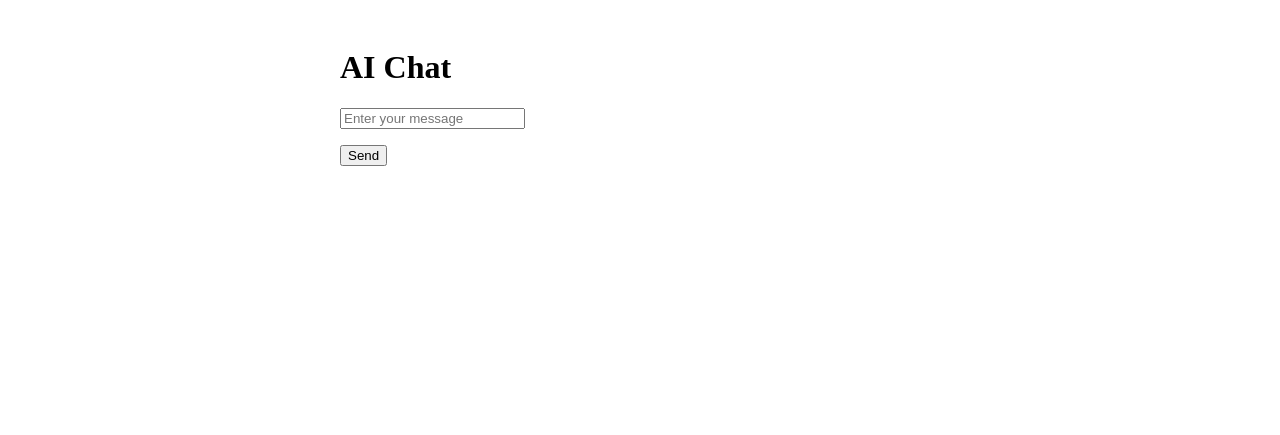
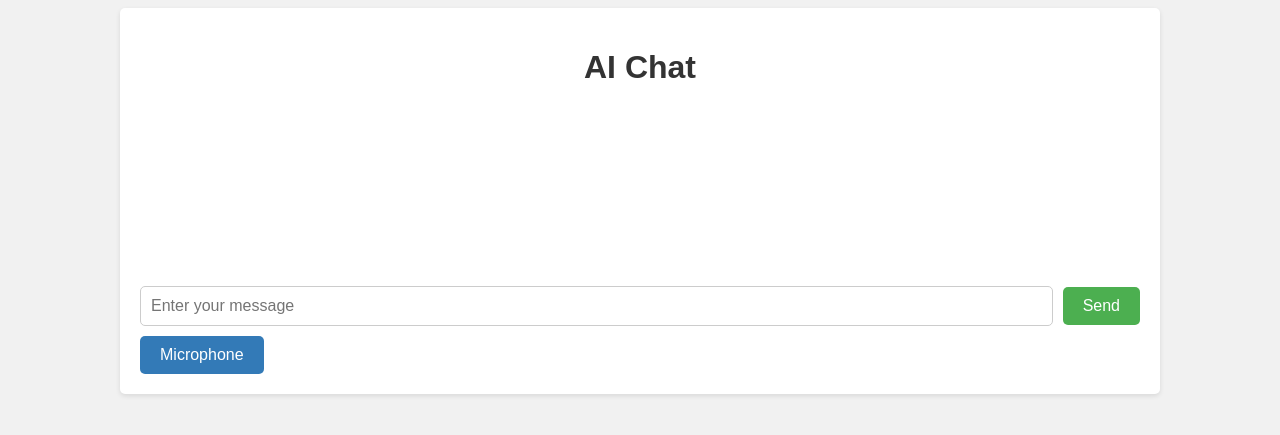
Before and after one commit to oksanaaam/ai_assistant, a Django app: page / in a window 1280 px wide. Shown: the top 435 px of the page. Run offline with Django 4.2, Linux system fonts and the light colour scheme.

Commit message:
Add view to chat

```diff
--- a/assistant/views.py
+++ b/assistant/views.py
@@ -18,7 +18,10 @@ def generate_response(prompt):
 
 def gpt_conversation(request):
     if request.method == "POST":
-        user_input = request.POST.get('user_input')
+        user_input = request.POST.get("user_input")
+
+        if not user_input.strip():
+            return render(request, "assistant/chat.html", {"empty_input_error": True})
 
         previous_conversations = Conversation.objects.all().order_by("-created_at")[:5]
         context = "\n".join([conv.user_input for conv in previous_conversations])
--- a/templates/assistant/chat.html
+++ b/templates/assistant/chat.html
@@ -1,12 +1,86 @@
+{% load static %}
 <!DOCTYPE html>
 <html>
 <head>
     <title>AI Chat</title>
     <style>
-        .container {
-            max-width: 600px;
-            margin: 0 auto;
-            padding: 20px;
+        body {
+            background-color: #f1f1f1;
+            font-family: Arial, sans-serif;
+        }
+            .container {
+        max-width: 1000px;
+        margin: 0 auto;
+        padding: 20px;
+        background-color: #ffffff;
+        border-radius: 5px;
+        box-shadow: 0 2px 5px rgba(0, 0, 0, 0.1);
+        }
+
+        h1 {
+            text-align: center;
+            color: #333333;
+        }
+
+        h2 {
+            color: #333333;
+            font-size: 18px;
+            margin-top: 20px;
+        }
+
+        ul {
+            padding-left: 20px;
+        }
+
+        li {
+            margin-bottom: 5px;
+        }
+
+        form {
+            margin-top: 200px;
+            display: flex;
+            align-items: center;
+            justify-content: center;
+        }
+
+        input[type="text"] {
+            width: 90%;
+            padding: 10px;
+            border: 1px solid #cccccc;
+            border-radius: 5px;
+            font-size: 16px;
+            outline: none;
+        }
+
+        button[type="submit"] {
+            background-color: #4CAF50;
+            color: white;
+            padding: 10px 20px;
+            border: none;
+            border-radius: 5px;
+            font-size: 16px;
+            cursor: pointer;
+            transition: background-color 0.3s ease;
+        }
+
+        button[type="submit"]:hover {
+            background-color: #45a049;
+        }
+
+        #microphoneBtn {
+            background-color: #337ab7;
+            color: white;
+            padding: 10px 20px;
+            border: none;
+            border-radius: 5px;
+            font-size: 16px;
+            cursor: pointer;
+            transition: background-color 0.3s ease;
+            margin-top: 10px;
+        }
+
+        #microphoneBtn.active {
+            background-color: #286090;
         }
 
         .message {
@@ -20,7 +94,13 @@
         .ai {
             color: red;
         }
+
+        .error {
+            color: red;
+            font-size: 14px;
+        }
     </style>
+
 </head>
 <body>
     <div class="container">
@@ -36,18 +116,54 @@
             </ul>
         {% endif %}
 
-        <form method="POST">
-            {% csrf_token %}
-            <p><input type="text" name="user_input" placeholder="Enter your message" /></p>
-            <p><input type="submit" value="Send" /></p>
-        </form>
-
         {% if user_input %}
             <div class="message">
                 <p class="user">User: {{ user_input }}</p>
                 <p class="ai">AI: {{ ai_response }}</p>
             </div>
         {% endif %}
+
+        <form method="POST" style="display: flex;">
+            {% csrf_token %}
+              <input type="text" name="user_input" id="user_input" placeholder="Enter your message" required/>
+              {% if empty_input_error %}
+                  <span style="color: red;">Please enter your question.</span>
+              {% endif %}
+              <button type="submit" style="margin-left: 10px;">Send</button>
+        </form>
+
+        <button id="microphoneBtn">Microphone</button>
+
     </div>
+
+    <script>
+        const microphoneBtn = document.getElementById("microphoneBtn");
+
+        navigator.mediaDevices.getUserMedia({ audio: true })
+            .then((stream) => {
+                const recognition = new (window.SpeechRecognition || window.webkitSpeechRecognition)();
+                recognition.lang = "uk-UA";
+
+                recognition.onresult = (event) => {
+                    const speechResult = event.results[0][0].transcript;
+
+                    const processedSpeechResult = speechResult.trim() + (speechResult.trim().endsWith("?") ? "" : "?");
+
+                    document.getElementById("user_input").value = processedSpeechResult;
+                    document.querySelector("form").submit();
+                };
+
+                recognition.onerror = (event) => {
+                    console.error("Error recognizing speech:", event.error);
+                };
+
+                microphoneBtn.addEventListener("click", () => {
+                    recognition.start();
+                });
+            })
+            .catch((error) => {
+                console.error("Error accessing microphone:", error);
+            });
+    </script>
 </body>
 </html>
```
